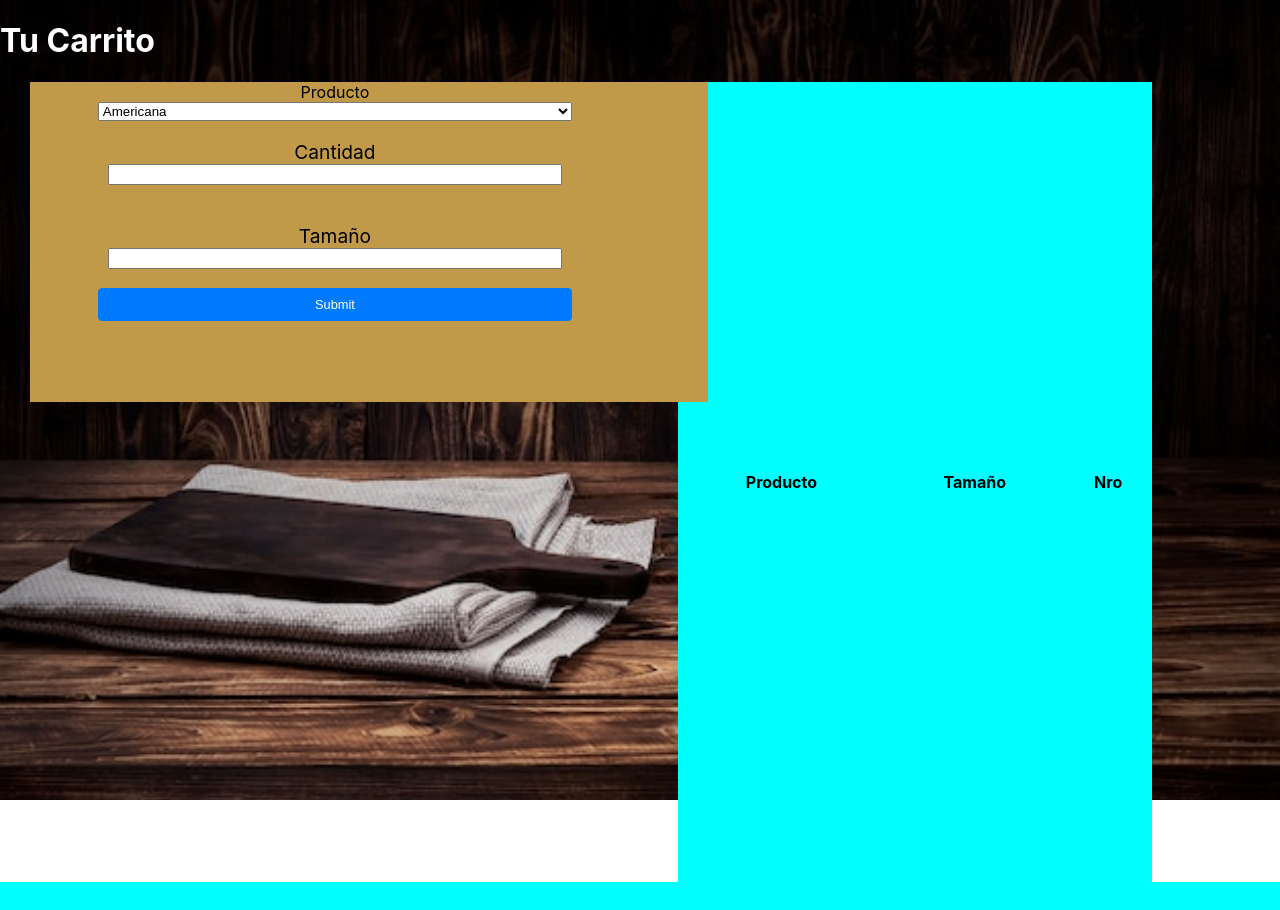
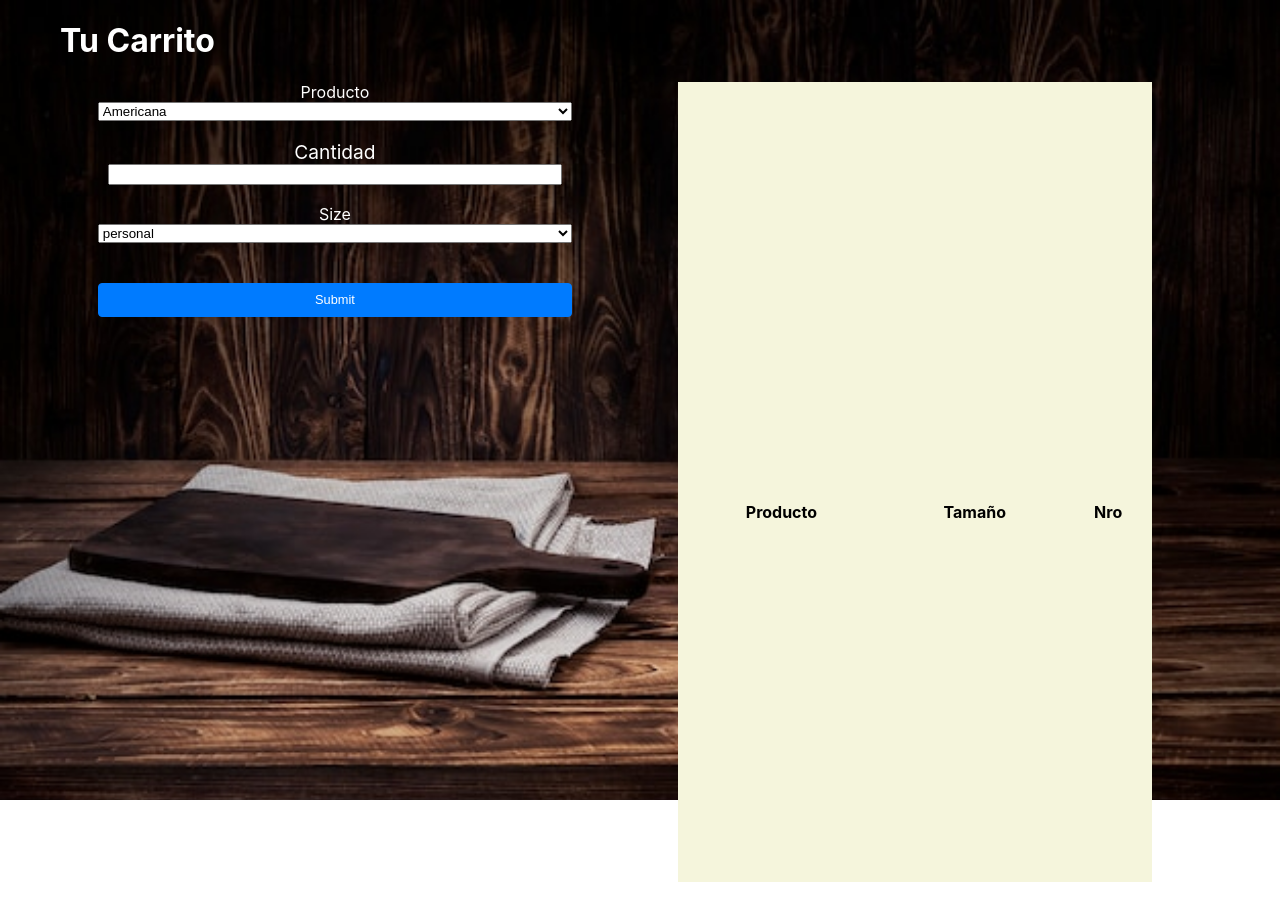
Before and after one commit to JLeandroJM/PIZZA_TEC, a Flask app: page /inicio in a window 1280 px wide; the page is wider, and only the part inside the window is pictured. Before the commit the page ends 882 px from the top of that part, so only its background shows below. Run offline with Flask 2, Linux system fonts and the light colour scheme; the visitor is signed in with stand-in values (Sample User, id 1); data comes from the database, SQL or seed files in the repository; data that the repository does not hold is empty; some libraries are stand-ins or nearby versions.

Commit message:
commit con elecciones listas

```diff
--- a/app/home.py
+++ b/app/home.py
@@ -124,6 +124,7 @@ def inicio():
                     producto=form.producto.data,
                     cantidad = form.cantidad.data,
                     id_usuario= current_user.email,
+                    size = form.size.data,
                 )
         db.session.add(productlist)
         db.session.commit()
--- a/app/static/css/signin.css
+++ b/app/static/css/signin.css
@@ -126,6 +126,7 @@ body{
     width: 90%;
 }
 .sep{
+    color: #fff;
     display: flex;
     flex-wrap: wrap;
     flex-direction: column;
--- a/app/templates/index.html
+++ b/app/templates/index.html
@@ -15,6 +15,7 @@
             background-color: rgba(51, 146, 214, 0.4);
         }
         .box {
+
             position: relative;
             display: -webkit-box;
             display: -ms-flexbox;
@@ -68,21 +69,24 @@
             margin: 0%;
         }
         .form{
-            background-color: rgb(192, 154, 72);
+
+
             height: 40%;
 
             width: 36%;
         }
         .default{
-            background-color: aqua;
 
+            background-color:beige;
             height: 100%;
             margin: 0;
             margin-right: 10%;
             width: 70%;
             border: none;
+
         }
         .formulario{
+
             width: 70% !important;
             margin-left: 10%;
 
@@ -93,6 +97,7 @@
             border: none;
             position: relative;
             left: 60px;
+
         }
 
         .product{
@@ -111,9 +116,17 @@
     bottom: 0px;
     left: 0px;
         }
+        .nombrecitos{
+            position: relative;
+            top: 30px;
+        }
         .titulo{
+            left :60px;
             position: relative;
             right: 0;
+        }
+        .pro{
+            color:white;
         }
 
         </style>
@@ -127,13 +140,27 @@
         <div class="main">
             <div class="form">
                 <form method=post class="formulario">
-                    <label for="producto">Producto</label>
-                    <select name="producto" id="producto">
+                    <label for="producto" class="pro" >Producto</label>
+                    <select name="producto" id="producto" >
                       <option value="Americana">Americana</option>
                       <option value="Hawaiana">Hawaiana</option>
+                      <option value="Vegetariana">Vegetariana</option>
+                      <option value="Chicken BBQ">Chicken BBQ</option>
+                      <option value="Suprema">Suprema</option>
+                      <option value="Napolitana">Napolitana</option>
+
                     </select>
                     {{ render_field(form.cantidad) }}
-                    {{ render_field(form.size) }}
+                    <label for="size" class="pro" >Size</label>
+                    <select name="size" id="size" >
+                      <option value="personal">personal</option>
+                      <option value="mediana">mediana</option>
+                      <option value="familiar">familiar</option>
+
+
+                    </select>
+                    <br>
+                </br>
                     <input type="submit" class="btn btn-primary" value="Submit" />
               </form>
             </div>
@@ -141,11 +168,11 @@
 
             <table class="default">
                 <thead>
-                    <tr>
+                    <tr class="nombrecitos">
 
-                        <th>Producto</th>
-                        <th>Tamaño</th>
-                        <th>Nro</th>
+                        <th >Producto</th>
+                        <th >Tamaño</th>
+                        <th >Nro</th>
 
                     </tr>
                     {% for curso in cursos%}
@@ -207,12 +234,16 @@
             const li1 = document.createElement('li');
             const li2 = document.createElement('li');
             const li3 = document.createElement('li');
+            const li4 = document.createElement('li');
             li1.innerHTML = responseJson['user'];
             li2.innerHTML = responseJson['producto'];
             li3.innerHTML = responseJson['cantidad'];
+
+            li4.innerHTML = responseJson['size'];
             document.getElementById('todos').appendChild(li1);
             document.getElementById('todos').appendChild(li2);
             document.getElementById('todos').appendChild(li3);
+            document.getElementById('todos').appendChild(li4);
 
             document.getElementById('show-info').className = '';
         })
--- a/app/templates/signup.html
+++ b/app/templates/signup.html
@@ -23,8 +23,8 @@
             <div class="cuerpo-content">
 
                 <div class="textos">
-                    <h1 style="font-size: 60px; font-family: Sofia, sans-serif;">Sign In</h1>
-                    <h3 style="font-size: 60px; font-family: Sofia, sans-serif;">Your Account</h3>
+                    <h1 style="font-size: 60px; font-family: Sofia, sans-serif;">Sign Up</h1>
+                    <h3 style="font-size: 60px; font-family: Sofia, sans-serif;">Create your Account</h3>
                 </div>
                 <br>
             </br>
```
